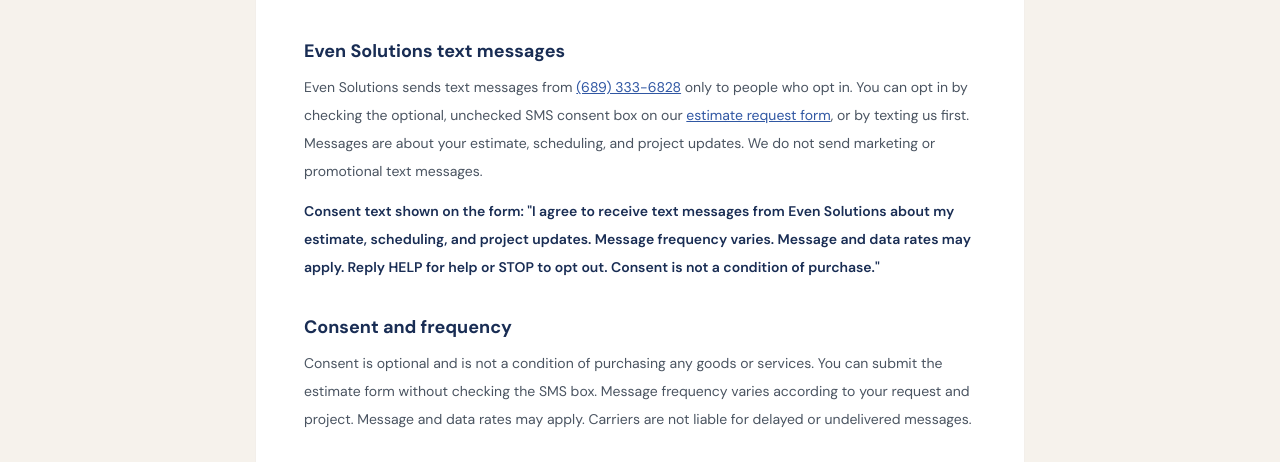
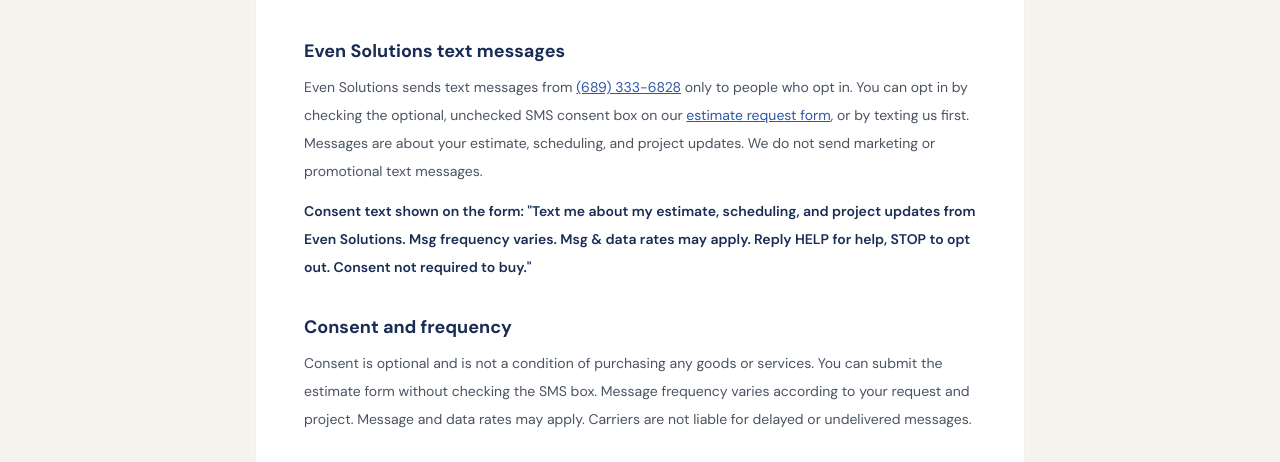
Before and after one commit to even-solutions/even-solutions-site, a plain HTML site: page sms-terms/index.html in a window 1280 px wide. Shown: the part 294-756 px from the top of the page. Drawn offline with Linux system fonts and the light colour scheme.

Commit message:
Shorter SMS consent text (keeps brand, message type, frequency, rates, HELP, STOP, not a condition of purchase)
Co-Authored-By: Claude Opus 5.5 <noreply@anthropic.com>
Claude-Session: https://claude.ai/code/session_01AB4tMJKD6LEBm658ernPMQ

```diff
--- a/sms-terms/index.html
+++ b/sms-terms/index.html
@@ -28,9 +28,7 @@
             opt in. You can opt in by checking the optional, unchecked SMS consent box on our
             <a href="/quote">estimate request form</a>, or by texting us first. Messages are about your estimate,
             scheduling, and project updates. We do not send marketing or promotional text messages.</p>
-          <p class="strong">Consent text shown on the form: "I agree to receive text messages from Even Solutions about my
-            estimate, scheduling, and project updates. Message frequency varies. Message and data rates may apply.
-            Reply HELP for help or STOP to opt out. Consent is not a condition of purchase."</p>
+          <p class="strong">Consent text shown on the form: "Text me about my estimate, scheduling, and project updates from Even Solutions. Msg frequency varies. Msg &amp; data rates may apply. Reply HELP for help, STOP to opt out. Consent not required to buy."</p>
         </section>
         <section>
           <h2>Consent and frequency</h2>
```
Also changed, not shown: quote/index.html (+1 -1 lines).
